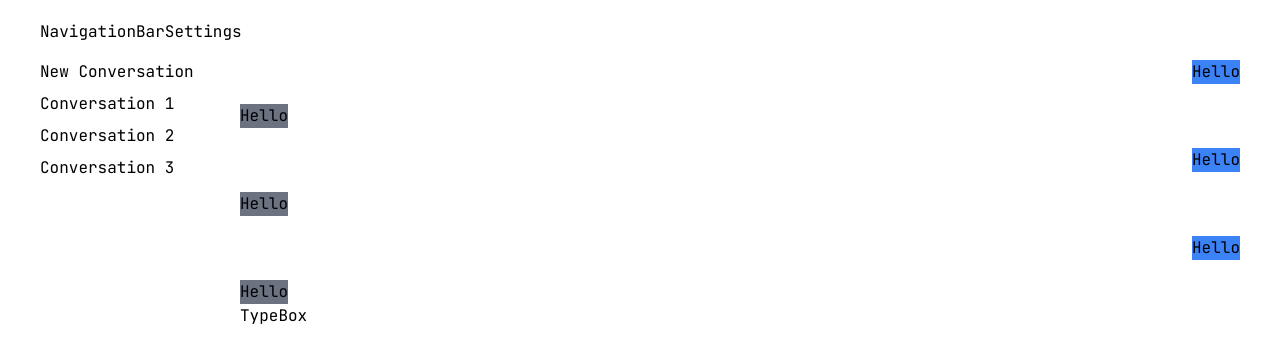
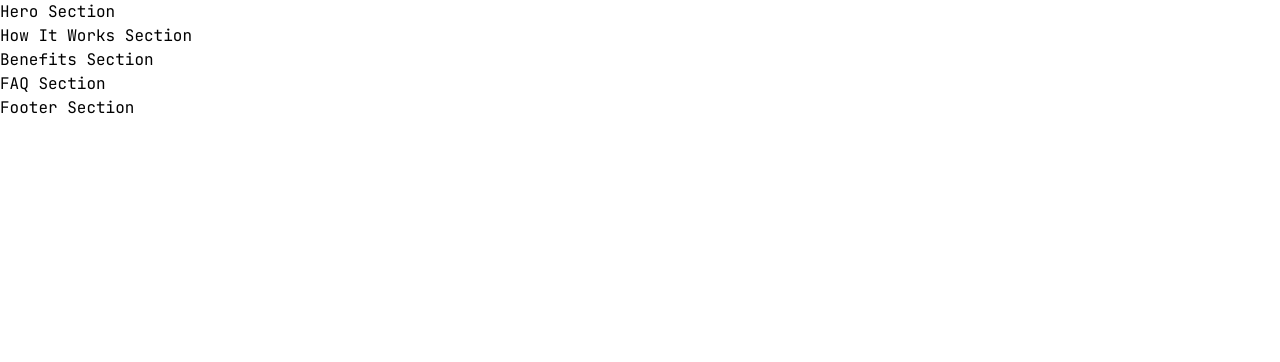
Before and after one commit to lng5143/imaginehub, a Next.js app: page / in a window 1280 px wide. Shown: the top 362 px of the page. Built offline with nearby package versions, Linux system fonts and the light colour scheme.

Commit message:
landing page layout

```diff
--- /dev/null
+++ b/app/chat/page.js
@@ -0,0 +1,31 @@
+'use client';
+
+import ChatBox from "@/components/main/chat-box";
+import ChatNav from "@/components/main/chat-nav";
+import NavigationBar from "@/components/nav/nav-bar";
+import Settings from "@/components/settings/settings";
+import Modal from "@/components/modal";
+import { useState } from "react";
+
+export default function Chat() {
+   const [showSettings, setShowSettings] = useState(false);
+
+   const handleOpenSettings = () => {
+      setShowSettings(true);
+   }
+
+   const handleCloseSettings = () => {
+      setShowSettings(false);
+   }
+
+  return (
+    <main>
+      {showSettings && <Modal onClose={handleCloseSettings}><Settings /></Modal>}
+      <NavigationBar onClickSettings={handleOpenSettings} />
+      <div className="flex w-full h-full px-10 py-5">
+        <ChatNav />
+        <ChatBox />
+      </div>
+    </main>
+  );
+}
--- a/app/page.js
+++ b/app/page.js
@@ -1,31 +1,17 @@
-'use client';
-
-import ChatBox from "@/components/main/chat-box";
-import ChatNav from "@/components/main/chat-nav";
-import NavigationBar from "@/components/nav/nav-bar";
-import Settings from "@/components/settings/settings";
-import Modal from "@/components/modal";
-import { useState } from "react";
+import HeroSection from "@/components/landing-page/hero";
+import HowItWorksSection from "@/components/landing-page/how-it-works";
+import BenefitsSection from "@/components/landing-page/benefits";
+import FAQSection from "@/components/landing-page/faq";
+import FooterSection from "@/components/landing-page/footer";
 
 export default function Home() {
-   const [showSettings, setShowSettings] = useState(false);
-
-   const handleOpenSettings = () => {
-      setShowSettings(true);
-   }
-
-   const handleCloseSettings = () => {
-      setShowSettings(false);
-   }
-
   return (
     <main>
-      {showSettings && <Modal onClose={handleCloseSettings}><Settings /></Modal>}
-      <NavigationBar onClickSettings={handleOpenSettings} />
-      <div className="flex w-full h-full px-10 py-5">
-        <ChatNav />
-        <ChatBox />
-      </div>
+      <HeroSection />
+      <HowItWorksSection />
+      <BenefitsSection />
+      <FAQSection />
+      <FooterSection />
     </main>
-  );
+  )
 }
--- /dev/null
+++ b/components/landing-page/benefits.js
@@ -0,0 +1,7 @@
+export default function BenefitsSection() {
+    return (
+        <div>
+            <p>Benefits Section</p>
+        </div>
+    )
+}
--- /dev/null
+++ b/components/landing-page/faq.js
@@ -0,0 +1,7 @@
+export default function FAQSection() {
+    return (
+        <div>
+            <p>FAQ Section</p>
+        </div>
+    )
+}
--- /dev/null
+++ b/components/landing-page/footer.js
@@ -0,0 +1,7 @@
+export default function FooterSection() {
+    return (
+        <div>
+            <p>Footer Section</p>
+        </div>
+    )
+}
--- /dev/null
+++ b/components/landing-page/hero.js
@@ -0,0 +1,7 @@
+export default function HeroSection() {
+    return (
+        <div>
+            <p>Hero Section</p>
+        </div>
+    )
+}
--- /dev/null
+++ b/components/landing-page/how-it-works.js
@@ -0,0 +1,7 @@
+export default function HowItWorksSection() {
+    return (
+        <div>
+            <p>How It Works Section</p>
+        </div>
+    )
+}
```
